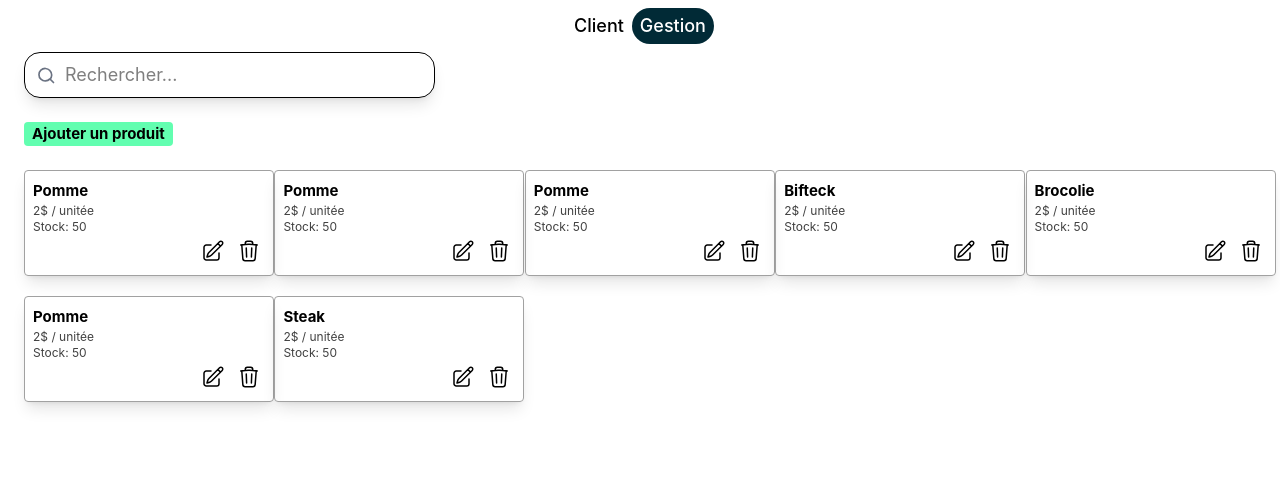
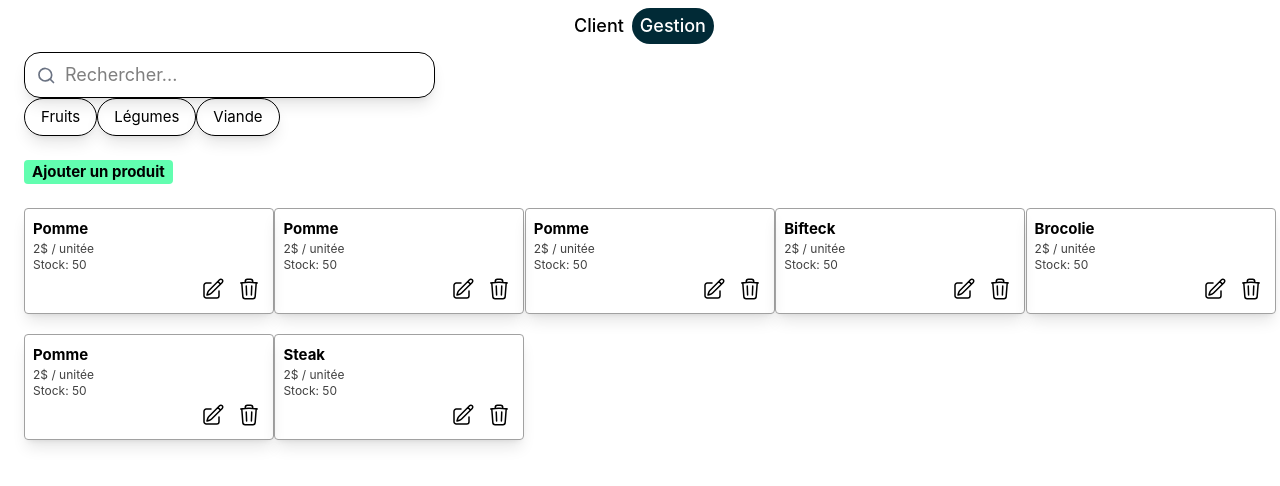
Before and after one commit to Matpageau/Vue-epicerie-TP1, a Vue app: page /gestion in a window 1280 px wide. Shown: the top 486 px of the page. Built offline with nearby package versions, Linux system fonts and the light colour scheme; the HTML template or start-up script is replaced by a standard one.

Commit message:
add filter btn

```diff
--- /dev/null
+++ b/src/components/Buttons/FilterBtn.vue
@@ -0,0 +1,21 @@
+<script setup lang="ts">
+import { ref } from 'vue';
+
+const isSelected = ref(false);
+const props = defineProps<{
+    category: string;
+}>();
+const emit = defineEmits<{
+    (e: 'click', category: string): void;
+}>()
+const handleClick = () => {
+    isSelected.value = !isSelected.value
+    emit('click', props.category);
+}
+</script>
+
+<template>
+    <button :class="['border rounded-full px-4 py-1.5 cursor-pointer shadow-lg', {'border-[var(--buff)]' : isSelected}]" @click="handleClick">
+        <slot></slot>
+    </button>
+</template>
--- a/src/composable/SearchFilter.ts
+++ b/src/composable/SearchFilter.ts
@@ -1,10 +1,14 @@
-import { ref, computed } from 'vue';
+import { ref, computed, type Ref } from 'vue';
 import type { ItemType } from '@/types/Item';
 
-export function useSearchFilter(items: ItemType[]) {
+export function useFilter(items: ItemType[], selectedCategories: Ref<string[]>) {
   const search = ref("");
   const filteredItems = computed(() => {
-    return items.filter(item => item.name.toLowerCase().includes(search.value.toLowerCase()));
+    return items.filter(item => {
+      const matchesSearch = item.name.toLowerCase().includes(search.value.toLowerCase());
+      const matchesCategory = selectedCategories.value.length === 0 || selectedCategories.value.includes(item.category);
+      return matchesSearch && matchesCategory;
+    });
   });
 
   return {
--- a/src/data/items.json
+++ b/src/data/items.json
@@ -4,48 +4,48 @@
     "name": "Pomme",
     "price": 2,
     "stock": 50,
-    "category": "fruit"
+    "category": "fruits"
   },
   {
     "id": 1,
     "name": "Pomme",
     "price": 2,
     "stock": 50,
-    "category": "fruit"
+    "category": "fruits"
   },
   {
     "id": 1,
     "name": "Pomme",
     "price": 2,
     "stock": 50,
-    "category": "fruit"
+    "category": "fruits"
   },
   {
     "id": 1,
     "name": "Bifteck",
     "price": 2,
     "stock": 50,
-    "category": "viande"
+    "category": "meat"
   },
   {
     "id": 1,
     "name": "Brocolie",
     "price": 2,
     "stock": 50,
-    "category": "legume"
+    "category": "vegetables"
   },
   {
     "id": 1,
     "name": "Pomme",
     "price": 2,
     "stock": 50,
-    "category": "fruit"
+    "category": "fruits"
   },
   {
     "id": 1,
     "name": "Steak",
     "price": 2,
     "stock": 50,
-    "category": "viande"
+    "category": "meat"
   }
 ]
--- a/src/views/ClientPage.vue
+++ b/src/views/ClientPage.vue
@@ -4,19 +4,38 @@ import CardBoard from '../components/Card/CardBoard/CardBoard.vue';
 import BaseModal from '../components/Modal/BaseModal.vue';
 import items from '@/data/items.json';
 import type { ItemType } from '@/types/Item';
-import { useSearchFilter } from '@/composable/SearchFilter';
+import { useFilter } from '@/composable/SearchFilter';
+import FilterButton from '@/components/Buttons/FilterBtn.vue';
+import { ref } from 'vue';
 
+const selectedCategories = ref<string[]>([]);
+
+function toggleCategory(category: string) {
+  const index = selectedCategories.value.indexOf(category);
+  if (index > -1) {
+    selectedCategories.value.splice(index, 1);
+  } else {
+    selectedCategories.value.push(category);
+  }
+}
+
+const page = "client"
 const allItems = items as ItemType[];
-const { search, filteredItems } = useSearchFilter(allItems);
-const page = "client"
+const { search, filteredItems } = useFilter(allItems, selectedCategories);
+
 </script>
 <template>
   <!-- <BaseModal>
 
   </BaseModal> -->
   <div class="max-w-[1400px] mx-auto px-6 space-y-6">
-    <div class="w-1/3">
-      <SearchBar v-model="search" />
+    <div class="flex items-center justify-between">
+      <SearchBar v-model="search" class="w-1/3"/>
+      <div class="flex space-x-2">
+        <FilterButton category="fruits" @click="toggleCategory">Fruits</FilterButton>
+        <FilterButton category="vegetables" @click="toggleCategory">Légumes</FilterButton>
+        <FilterButton category="meat" @click="toggleCategory">Viande</FilterButton>
+      </div>
     </div>
     <CardBoard :page="page" :items="filteredItems" />
   </div>
--- a/src/views/GestionPage.vue
+++ b/src/views/GestionPage.vue
@@ -3,15 +3,26 @@ import CardBoard from '../components/Card/CardBoard/CardBoard.vue';
 import SearchBar from '@/components/SearchBar.vue';
 import type { ItemType } from '@/types/Item';
 import items from '@/data/items.json';
-import { useSearchFilter } from '@/composable/SearchFilter';
+import { useFilter } from '@/composable/SearchFilter';
 import BaseModal from '../components/Modal/BaseModal.vue';
 import ProductModal from '@/components/Modal/ProductModal.vue';
 import CreateItemBtn from "@/components/Buttons/CreateItemBtn.vue"
 import { ref } from 'vue';
+import FilterButton from '@/components/Buttons/FilterBtn.vue';
 
+const selectedCategories = ref<string[]>([]);
+function toggleCategory(category: string) {
+  const index = selectedCategories.value.indexOf(category);
+  if (index > -1) {
+    selectedCategories.value.splice(index, 1);
+  } else {
+    selectedCategories.value.push(category);
+  }
+}
+
+const page = "admin";
 const allItems = items as ItemType[];
-const { search, filteredItems } = useSearchFilter(allItems);
-const page = "admin";
+const { search, filteredItems } = useFilter(allItems, selectedCategories);
 
 const isModalOpen = ref(false)
 const selectedItem = ref<ItemType | null>(null)
@@ -36,6 +47,9 @@ const closeEditModal = () => {
   <div class="max-w-[1400px] mx-auto px-6 space-y-6">
     <div class="w-1/3">
       <SearchBar v-model="search" />
+      <FilterButton category="fruits" @click="toggleCategory">Fruits</FilterButton>
+      <FilterButton category="vegetables" @click="toggleCategory">Légumes</FilterButton>
+      <FilterButton category="meat" @click="toggleCategory">Viande</FilterButton>
     </div>
     <CreateItemBtn />
     <CardBoard :page="page" :items="filteredItems" @edit="openEditModal"/>
```
